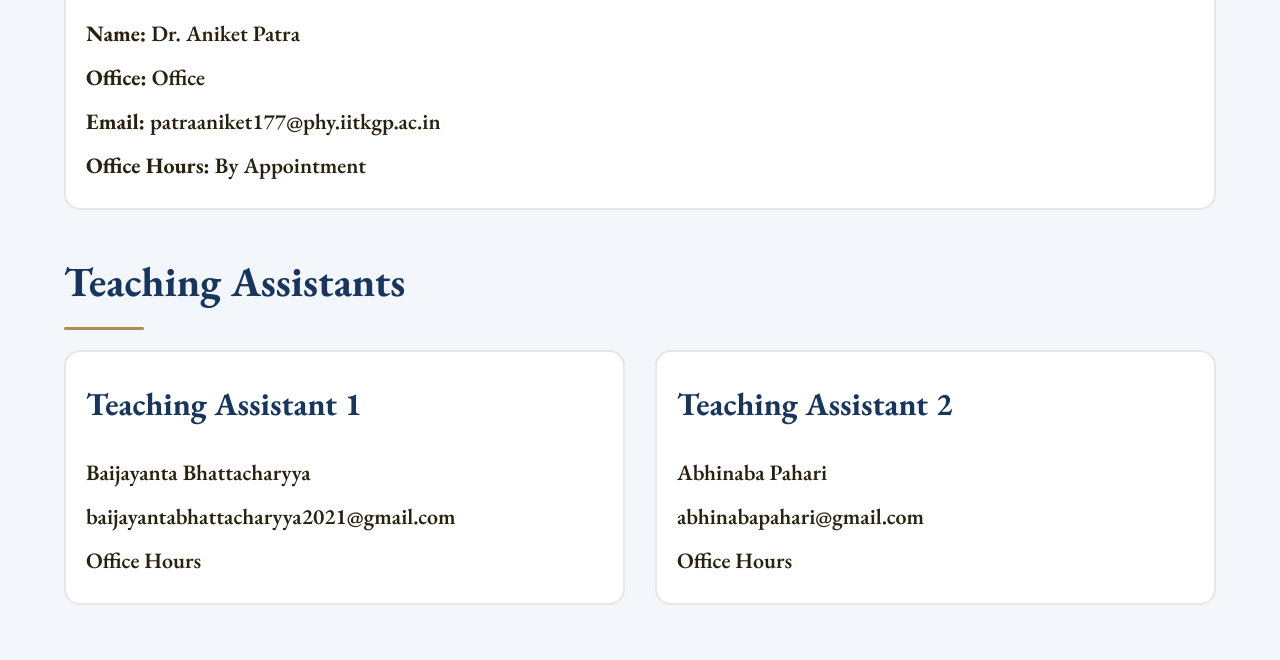
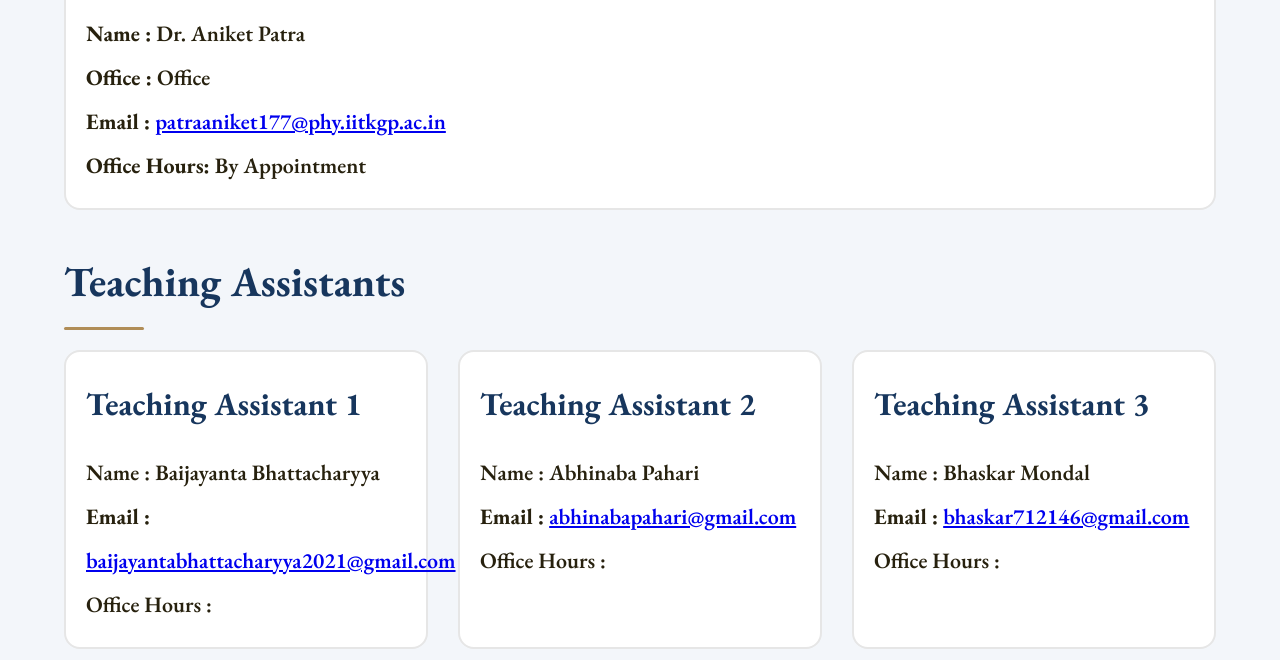
Before and after one commit to Baijayanta21/PH31207, a plain HTML site: page contact.html in a window 1280 px wide. Shown: the part 701-1361 px from the top of the page. Drawn offline with nearby package versions, Linux system fonts and the light colour scheme.

Commit message:
v2-final

```diff
--- a/assignments.html
+++ b/assignments.html
@@ -9,43 +9,28 @@
 
 <link rel="preconnect" href="https://fonts.googleapis.com">
 <link rel="preconnect" href="https://fonts.gstatic.com" crossorigin>
-
-<link href="https://fonts.googleapis.com/css2?family=Cormorant+Garamond:wght@500;600;700&family=Inter:wght@300;400;500;600&display=swap" rel="stylesheet">
-
-
+<link href="https://fonts.googleapis.com/css2?family=EB+Garamond:wght@500;600;700&family=Inter:wght@300;400;500;600&display=swap" rel="stylesheet">
+<link rel="stylesheet" href="style.css">
 <link rel="icon" type="image/png" href="web.png">
-<link rel="stylesheet" href="style.css">
 
 </head>
 
 <body>
 
 <nav>
+<ul>
+<li><a href="index.html">Home</a></li>
+<li><a href="syllabus.html">Syllabus</a></li>
+<li><a href="lecture-notes.html">Lecture Notes</a></li>
+<li><a href="tutorials.html">Tutorials</a></li>
+<li><a href="assignments.html">Assignments</a></li>
+<li><a href="question-papers.html">Question Papers</a></li>
+<li><a href="references.html">References</a></li>
+<li><a href="downloads.html">Downloads</a></li>
+<li><a href="contact.html">Contact</a></li>
+</ul>
+</nav>
 
-<ul>
-
-<li><a href="index.html">Home</a></li>
-
-<li><a href="syllabus.html">Syllabus</a></li>
-
-<li><a href="lecture-notes.html">Lecture Notes</a></li>
-
-<li><a href="tutorials.html">Tutorials</a></li>
-
-<li><a href="assignments.html">Assignments</a></li>
-
-<li><a href="question-papers.html">Question Papers</a></li>
-
-<li><a href="references.html">References</a></li>
-
-<li><a href="downloads.html">Downloads</a></li>
-
-<li><a href="contact.html">Contact</a></li>
-
-
-</ul>
-
-</nav>
 
 <header>
 
@@ -220,27 +205,9 @@ Any form of plagiarism or copying will be handled according to institute regulat
 </div>
 
 <footer>
-
-<p>
-
-PH31207 • Classical Mechanics &nbsp; | &nbsp;
-
-Department of Physics, IIT Kharagpur &nbsp; | &nbsp;
-
-Designed & Maintained by
-
-<a href="https://sites.google.com/view/baijayantabhattacharyya03" target="_blank">
-
-Baijayanta Bhattacharyya
-
-</a>
-
-© 2026
-
-</p>
-
+<p> PH31207 • Classical Mechanics &nbsp; | &nbsp; Department of Physics, IIT Kharagpur &nbsp; | &nbsp; Designed & Maintained by
+<a href="https://sites.google.com/view/baijayantabhattacharyya03" target="_blank"> Baijayanta Bhattacharyya</a>
+© 2026 </p>
 </footer>
-
 </body>
-
 </html>
--- a/contact.html
+++ b/contact.html
@@ -9,9 +9,7 @@
 
 <link rel="preconnect" href="https://fonts.googleapis.com">
 <link rel="preconnect" href="https://fonts.gstatic.com" crossorigin>
-
-<link href="https://fonts.googleapis.com/css2?family=Cormorant+Garamond:wght@500;600;700&family=Inter:wght@300;400;500;600&display=swap" rel="stylesheet">
-
+<link href="https://fonts.googleapis.com/css2?family=EB+Garamond:wght@500;600;700&family=Inter:wght@300;400;500;600&display=swap" rel="stylesheet">
 <link rel="stylesheet" href="style.css">
 <link rel="icon" type="image/png" href="web.png">
 
@@ -20,30 +18,19 @@
 <body>
 
 <nav>
+<ul>
+<li><a href="index.html">Home</a></li>
+<li><a href="syllabus.html">Syllabus</a></li>
+<li><a href="lecture-notes.html">Lecture Notes</a></li>
+<li><a href="tutorials.html">Tutorials</a></li>
+<li><a href="assignments.html">Assignments</a></li>
+<li><a href="question-papers.html">Question Papers</a></li>
+<li><a href="references.html">References</a></li>
+<li><a href="downloads.html">Downloads</a></li>
+<li><a href="contact.html">Contact</a></li>
+</ul>
+</nav>
 
-<ul>
-
-<li><a href="index.html">Home</a></li>
-
-<li><a href="syllabus.html">Syllabus</a></li>
-
-<li><a href="lecture-notes.html">Lecture Notes</a></li>
-
-<li><a href="tutorials.html">Tutorials</a></li>
-
-<li><a href="assignments.html">Assignments</a></li>
-
-<li><a href="question-papers.html">Question Papers</a></li>
-
-<li><a href="references.html">References</a></li>
-
-<li><a href="downloads.html">Downloads</a></li>
-
-<li><a href="contact.html">Contact</a></li>
-
-</ul>
-
-</nav>
 
 <header>
 
@@ -67,11 +54,11 @@
 
 <p>
 
-<strong>Name:</strong> Dr. Aniket Patra<br>
+<strong>Name  :</strong> Dr. Aniket Patra<br>
 
-<strong>Office:</strong> Office<br>
+<strong>Office :</strong> Office<br>
 
-<strong>Email:</strong> patraaniket177@phy.iitkgp.ac.in<br>
+<strong>Email :</strong> <a href="mailto:patraaniket177@phy.iitkgp.ac.in"> patraaniket177@phy.iitkgp.ac.in </a><br>
 
 <strong>Office Hours:</strong> By Appointment
 
@@ -93,11 +80,11 @@
 
 <p>
 
-Baijayanta Bhattacharyya<br>
+Name : Baijayanta Bhattacharyya<br>
 
-baijayantabhattacharyya2021@gmail.com<br>
+<strong>Email :</strong> <a href="mailto:baijayantabhattacharyya2021@gmail.com"> baijayantabhattacharyya2021@gmail.com </a><br>
 
-Office Hours
+Office Hours :
 
 </p>
 
@@ -109,11 +96,29 @@ Office Hours
 
 <p>
 
-Abhinaba Pahari<br>
 
-abhinabapahari@gmail.com<br>
+Name : Abhinaba Pahari<br>
 
-Office Hours
+<strong>Email :</strong> <a href="mailto:abhinabapahari@gmail.com"> abhinabapahari@gmail.com </a><br>
+
+Office Hours :
+
+</p>
+
+</div>
+
+<div class="card">
+
+<h3>Teaching Assistant 3</h3>
+
+<p>
+
+
+Name : Bhaskar Mondal<br>
+
+<strong>Email :</strong> <a href="mailto:bhaskar712146@gmail.com"> bhaskar712146@gmail.com </a><br>
+
+Office Hours :
 
 </p>
 
@@ -178,27 +183,9 @@ please refer to the homepage regularly.
 </div>
 
 <footer>
-
-<p>
-
-PH31207 • Classical Mechanics &nbsp; | &nbsp;
-
-Department of Physics, IIT Kharagpur &nbsp; | &nbsp;
-
-Designed & Maintained by
-
-<a href="https://sites.google.com/view/baijayantabhattacharyya03" target="_blank">
-
-Baijayanta Bhattacharyya
-
-</a>
-
-© 2026
-
-</p>
-
+<p> PH31207 • Classical Mechanics &nbsp; | &nbsp; Department of Physics, IIT Kharagpur &nbsp; | &nbsp; Designed & Maintained by
+<a href="https://sites.google.com/view/baijayantabhattacharyya03" target="_blank"> Baijayanta Bhattacharyya</a>
+© 2026 </p>
 </footer>
-
 </body>
-
 </html>
```
Also changed, not shown: downloads.html (+17 -47 lines), index.html (+7 -42 lines), lecture-notes.html (+6 -39 lines), question-papers.html (+17 -49 lines), references.html (+16 -48 lines), syllabus.html (+4 -39 lines), tutorials.html (+19 -48 lines).
